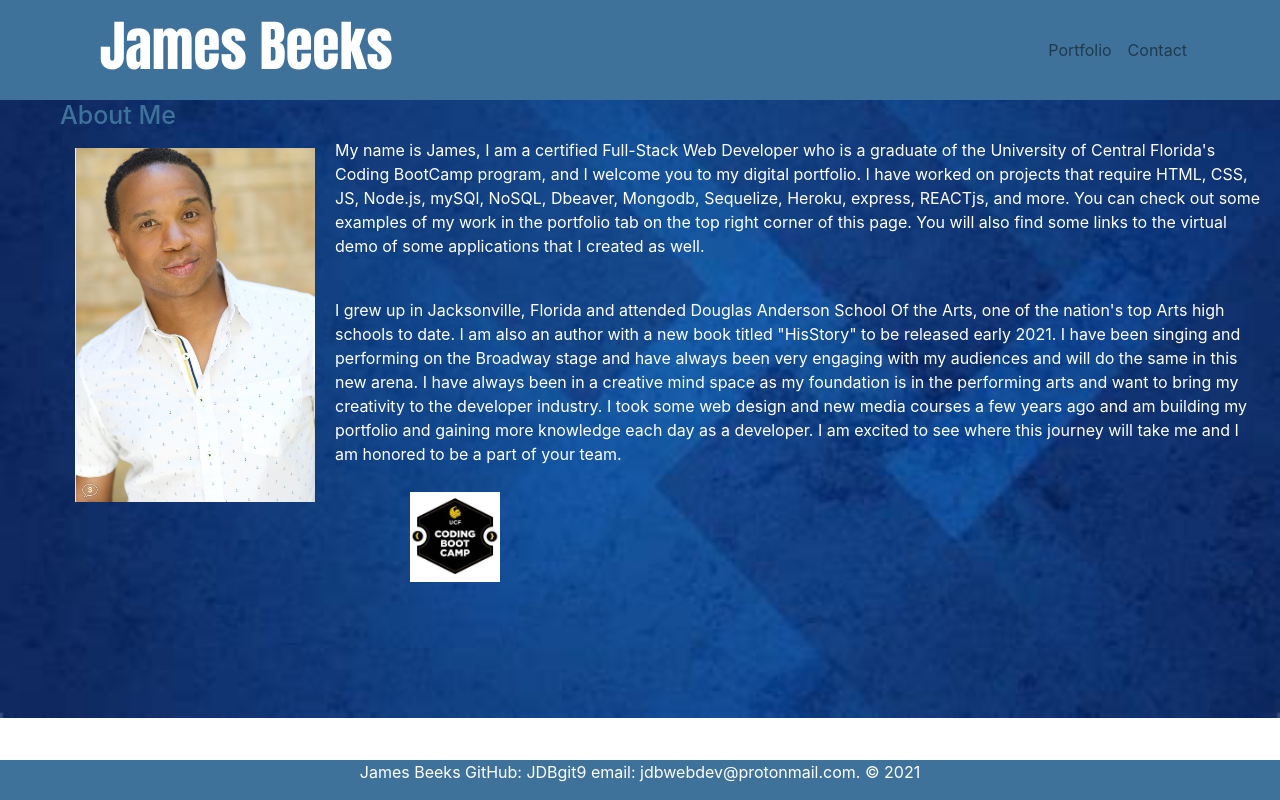
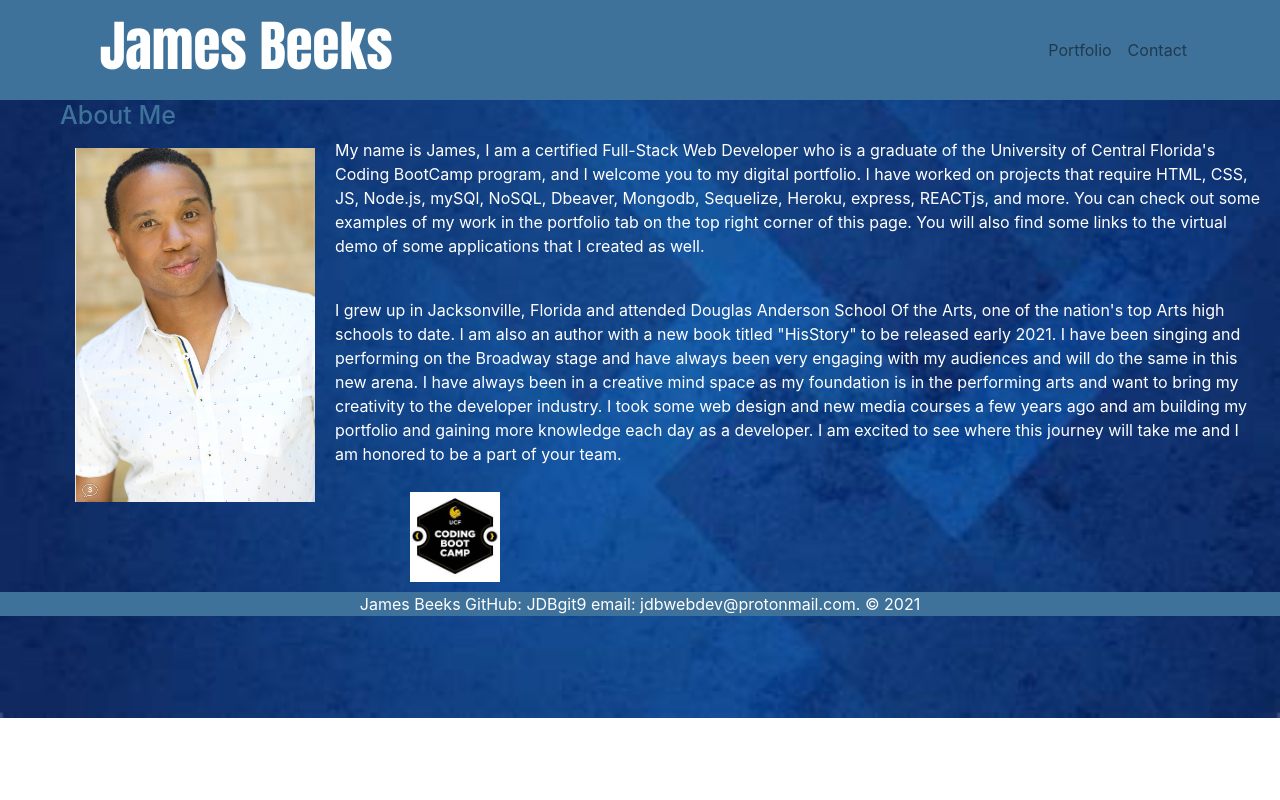
Before and after one commit to JDBgit9/jamesportfolio, a React (Create React App) app: page / in a window 1280 px wide. Built offline with nearby package versions, Linux system fonts and the light colour scheme.

Commit message:
changed the footer position

```diff
--- a/src/components/Home.css
+++ b/src/components/Home.css
@@ -43,7 +43,7 @@
     }
 
     .footer {
-      position: fixed;
+      position: flex;
       left: 0;
       bottom: 0;
       width: 100%;
--- a/src/components/Portfolio.js
+++ b/src/components/Portfolio.js
@@ -7,7 +7,7 @@ function Portfolio() {
 
 <div>
     <h2>Portfolio</h2>
-     <a href={`${dir}/techres.png`}><img src="./image/nerdlook.png" style={{width: "30%"}}/><p>Click on image for Resume</p></a>
+     <a href={`${dir}/techres.png`}><img src="./image/nerdlook.png" style={{width: "20%"}}/><p>Click on image for Resume</p></a>
       <br/>
         <a href="https://aqueous-taiga-71567.herokuapp.com/"><img src="./image/brrger.png" style={{width: "60%"}}/><p>Click to play The Burger Game</p></a>
         <br/>
```
